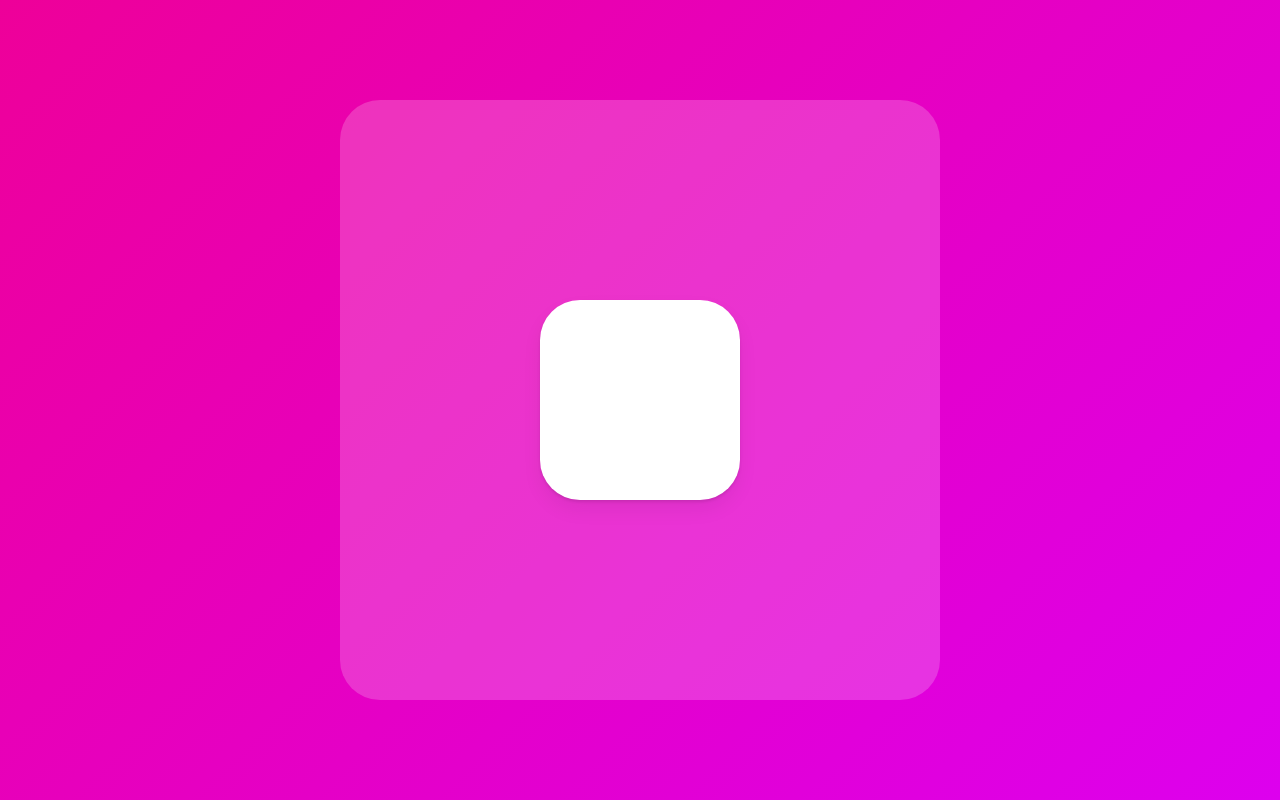
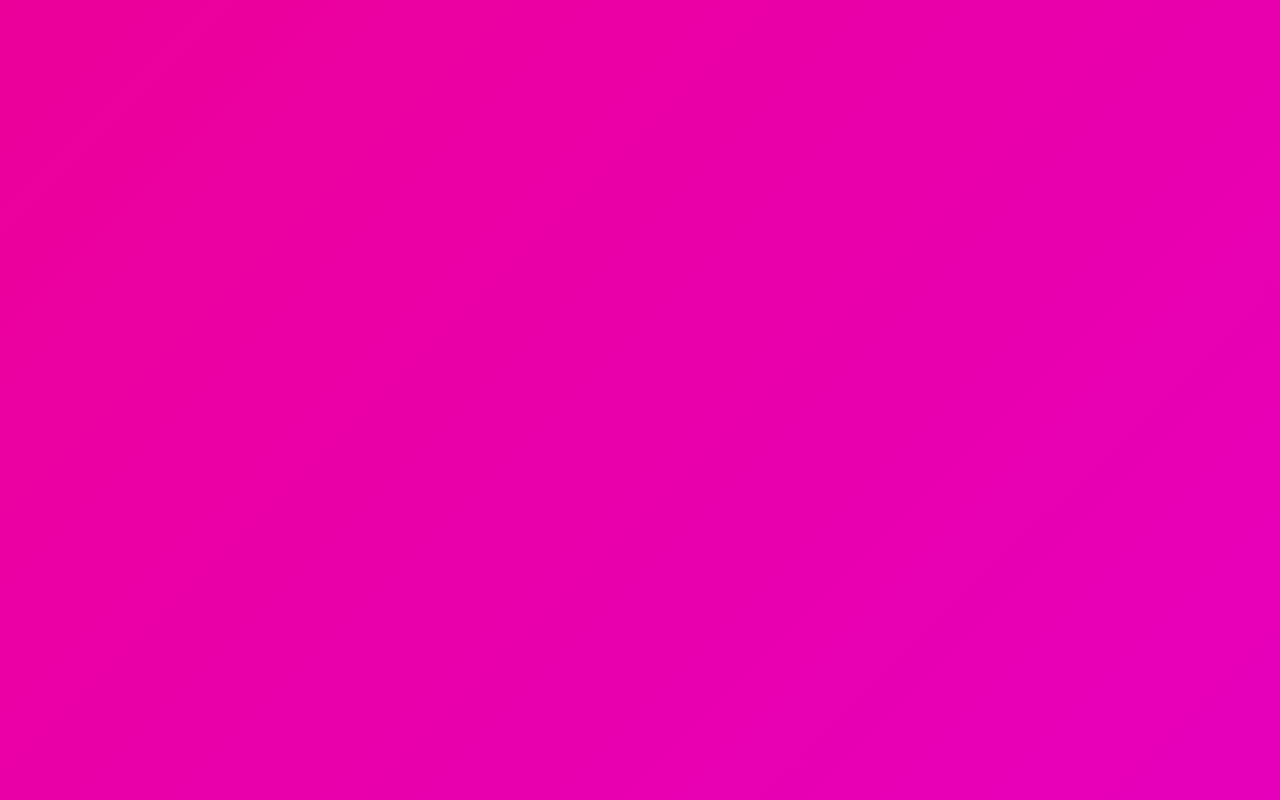
Before and after one commit to bamichoi/nomflix, a React (Create React App) app: page / in a window 1280 px wide. Shown: the top 800 px of the page. Built offline with nearby package versions, Linux system fonts and the light colour scheme; a web font is replaced by a local one.

Commit message:
Motion Value

```diff
--- a/src/App.tsx
+++ b/src/App.tsx
@@ -1,13 +1,14 @@
 import styled from "styled-components";
-import { motion } from "framer-motion";
-import { useRef } from "react";
+import { motion, useMotionValue, useTransform, useViewportScroll } from "framer-motion";
+import { useEffect, useRef } from "react";
 
-const Wrapper = styled.div`
-  height: 100vh;
+const Wrapper = styled(motion.div)`
+  height: 500vh;
   width: 100vw;
   display: flex;
   justify-content: center;
   align-items: center;
+  background:;
 `;
 
 const BiggerBox = styled.div`
@@ -30,29 +31,23 @@ const Box = styled(motion.div)`
   box-shadow: 0 2px 3px rgba(0, 0, 0, 0.1), 0 10px 20px rgba(0, 0, 0, 0.06);
 `;
 
-
-const boxVariants = {
-  hover: {scale:1.5, rotateZ:90},
-  click : {scale:1, borderRadius:"100px"},
-  drag : {backgroundColor:"rgba(52, 152, 219,1.0)"}
-}
-
 function App() {
-  const biggerBoxRef = useRef<HTMLDivElement>(null)
-
+  const x = useMotionValue(0);
+  const { scrollYProgress } = useViewportScroll();
+  const scale = useTransform(scrollYProgress, [0, 1], [1, 5])
+  const rotateZ = useTransform(x, [-800, 800], [-360, 360])
+  const gradient = useTransform(x, [-800, 0, 800], [
+    "linear-gradient(135deg,rgb(0, 35, 236), rgb(0, 210, 238))",
+    "linear-gradient(135deg,rgb(236, 0, 154), rgb(221, 0, 238))",
+    "linear-gradient(135deg,rgb(28, 236, 0), rgb(238, 238, 0))"
+  ])
   return (
-    <Wrapper>
-      <BiggerBox ref={biggerBoxRef}>
+    <Wrapper style={{background:gradient}}>
         <Box
-          drag
+          style={{ x, rotateZ, scale }}
+          drag="x"
           dragSnapToOrigin
-          dragElastic={0.5}
-          dragConstraints={biggerBoxRef}
-          variants={boxVariants}
-          whileHover="hover"
-          whileTap="click"
-          whileDrag="drag" />
-      </BiggerBox>
+          />
     </Wrapper>
   );
 }
--- a/src/index.tsx
+++ b/src/index.tsx
@@ -66,7 +66,7 @@ body {
   font-family: 'Source Sans Pro', sans-serif;
   color:black;
   line-height: 1.2;
-  background:linear-gradient(135deg,#e09,#d0e);
+
 }
 a {
   text-decoration:none;
```
